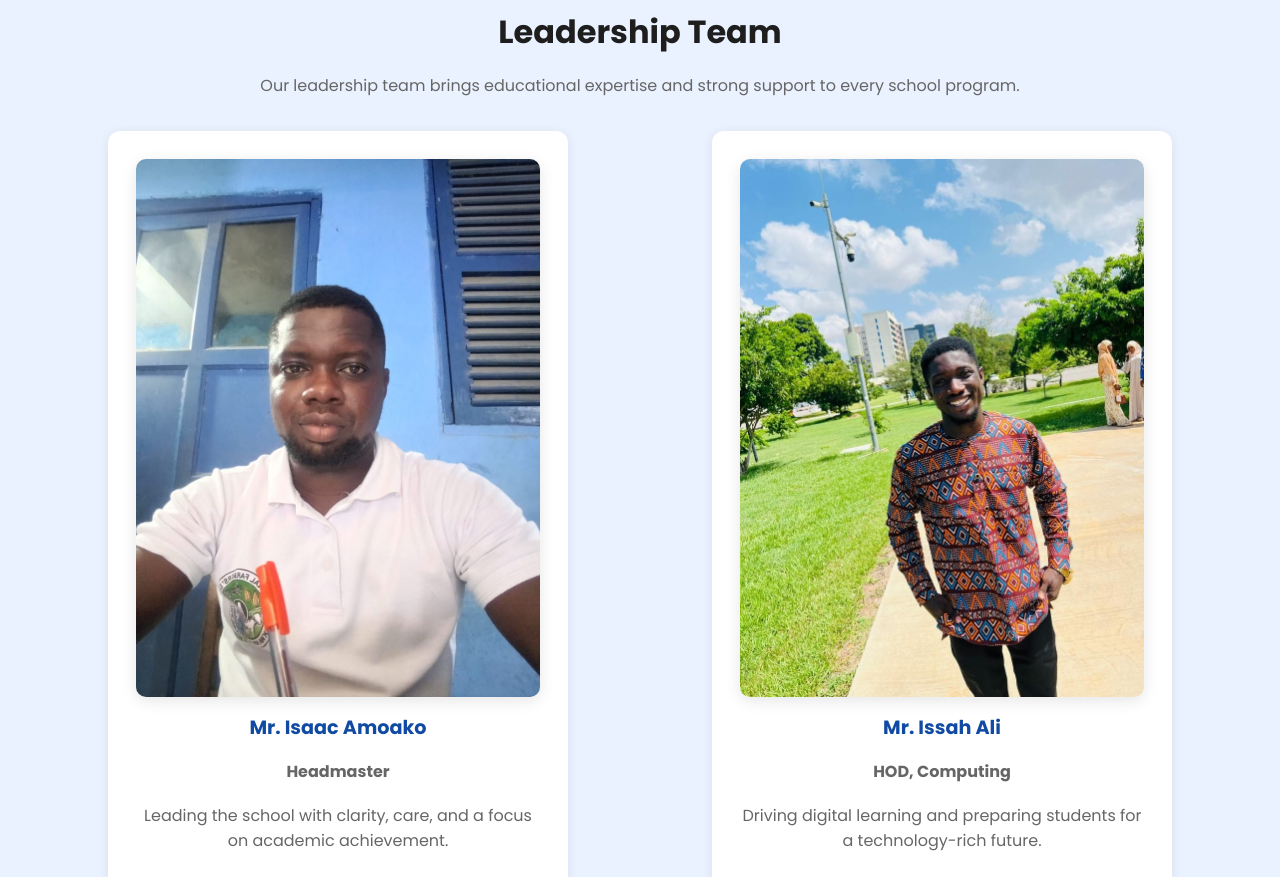
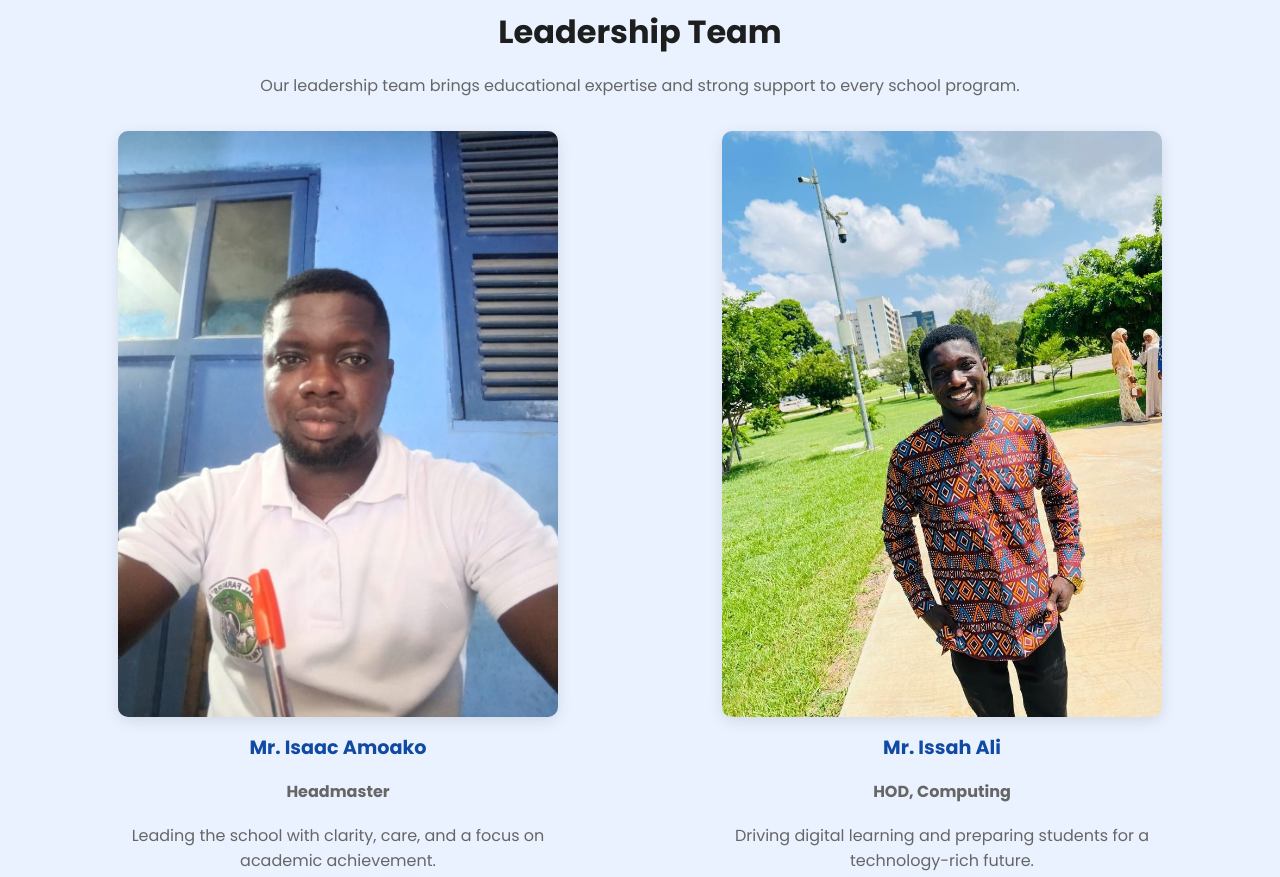
Before and after one commit to Mr-Documents/Basic-School-Website-Project, a website: page staff.html in a window 1280 px wide. Shown: the part 900-1777 px from the top of the page. Drawn offline with Linux system fonts and the light colour scheme.

Commit message:
Staff page images edited

```diff
--- a/staff.html
+++ b/staff.html
@@ -37,6 +37,9 @@
             width: 100%;
             max-width: 460px; /* Container big enough for the image */
             text-align: center;
+            background: none;
+            box-shadow: none;
+            padding: 0;
         }
         .leadership-section .staff-card img {
             width: 100%;
```
